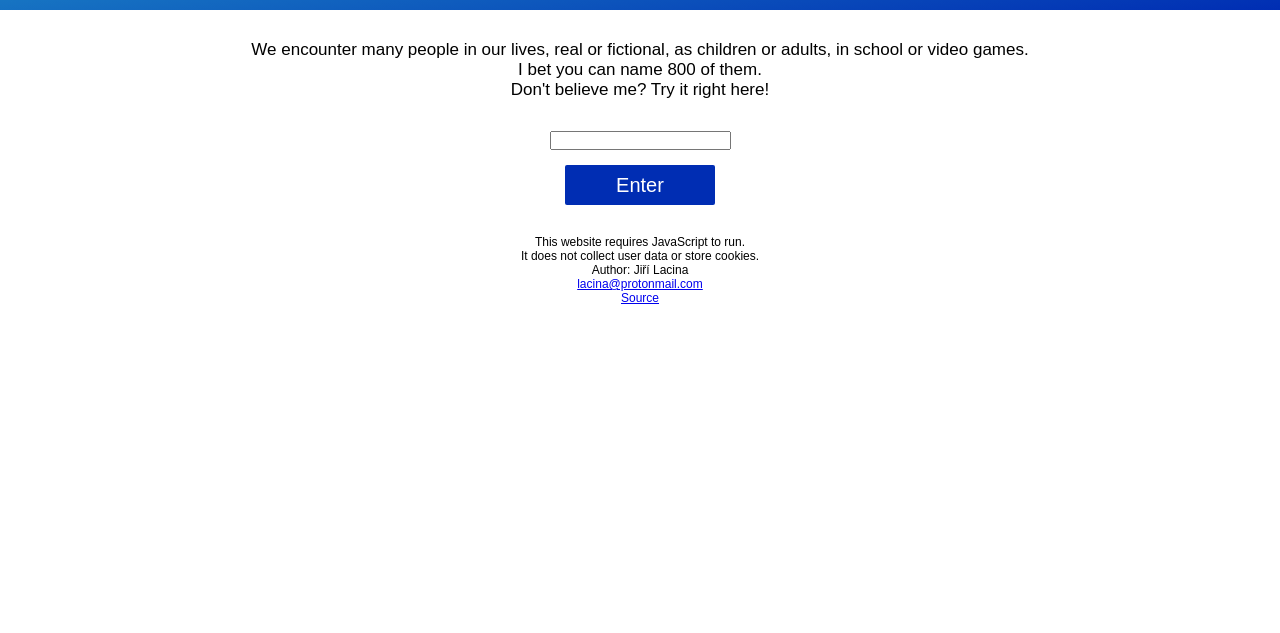
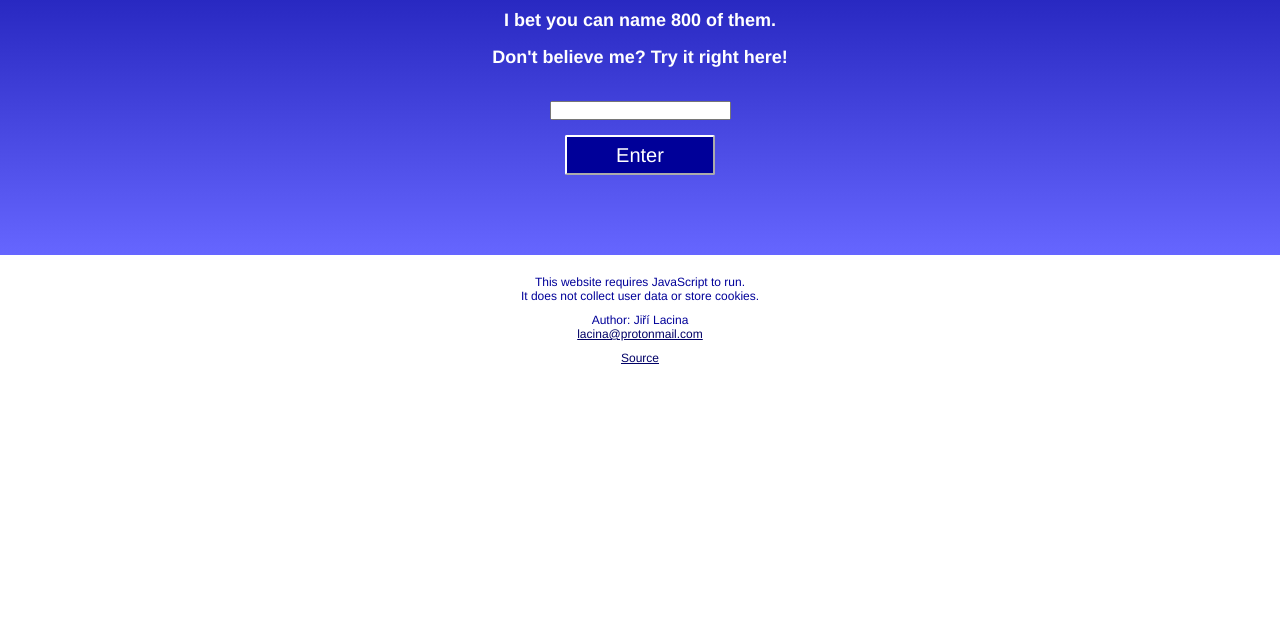
Before and after one commit to lacinajir/800-people, a plain HTML site: page index.html in a window 1280 px wide. Shown: the part 167-800 px from the top of the page. Drawn offline with Linux system fonts and the light colour scheme.

Commit message:
Update style.css

```diff
--- a/style.css
+++ b/style.css
@@ -1,75 +1,125 @@
 * {
 	margin: 0;
 	padding: 0;
-	font-family: sans-serif;
+	font-family: helvetica,sans-serif;
 }
 
 html {
-	background-color: #white;
 	text-align: center;
 }
 
+#upperScreen {
+	background-image: linear-gradient(#000099, #6666ff);
+	padding-bottom: 40px;
+}
 
 h1 {
 
+	font-size: 35px;
 	font-weight: bold;
-	padding-top: 70px;
-	padding-bottom: 70px;
+	padding-top: 40px;
+	margin-bottom: 30px;
 	color: white;
-	background: linear-gradient(to bottom right, #2bb4d0, #002db3);
 
 }
 
 #intro {
-	line-height: 1,9;
-	padding-left: 5px;
-	padding-right: 5px;
-	padding-top: 30px;
-	font-size: 17px;
+	font-size: 18px;
+	margin: 0px auto 30px;
+	width: 50%;
+	max-width: 500px;
+	font-weight: 600;
+	color: white;
+}
+
+@media (max-width: 500px) {
+    #intro {
+		padding-top: 30px;
+		font-size: 16px;
+		margin: 0px auto 30px;
+		width: 90%;
+		font-weight: 600;
+		color: white;}
+}
+
+#intro p {
+	margin-bottom: 10px;
+	line-height: 1.5;
+}
+
+#inputForm {
+	font-size: 17;
+	color: black;
+	margin-bottom: 15px;
+	border-radius: 2px;
+}
+
+#entryButton {
+	width: 150px;
+	height: 40px;
+	font-size: 20px;
+	background-color: #000099;
+	color: white;
+	text-align: center;
+	border-color: white;
+	border-style: normal;
+	border-radius: 2px;
+	margin-bottom: 40px;
+}
+
+#entryButton:hover {
+	color: #000099;
+	background-color: white;
 }
 
 #insertCount {
-	margin-top: 30px;
 	font-weight: bold;
 	font-size: 20px;
+	color: white;
 }
 
-#inputForm {
-
-	margin-top: 30px;
-	font-size: 17px;
-	color: #000000;
-
-}
-
-#author {
-	font-size: 12px;
-}
-
+/*
 #TwitterButton {
 	margin-top: 10px;
 }
+*/
 
-#entryButton {
-	margin-top: 15px;
-	width: 150px;
-	height: 40px;
-	font-size: 20px;
-	color: white;
-	background-color: #002db3;
-	text-align: center;
-	border: none;
-	border-radius: 2px;
+#tableScroll {
+	background-color: white;
+	height:300px;
+	overflow:auto;
+	margin: 30px auto 50px;
+	width: 50%;
 }
 
 table {
-	border-collapse: collapse;
-	width: 50%;
-	margin: 30px auto;
-	background-color: white;
+	table-layout: fixed;
+	overflow:hidden;
+	word-wrap:break-word;
+	width: 100%;
+	color: #000099;
 }
 
 table, th, td {
 	padding: 5px;
 	font-size: 16px;
 }
+
+#author {
+	color: #000099;
+	margin-top: 20px;
+	font-size: 12px;
+	margin-bottom: 5px;
+}
+
+#author p {
+	margin-bottom: 10px;
+}
+
+a:link {
+  color: #000066;
+}
+
+a:visited {
+  color: #000066;
+}
```
